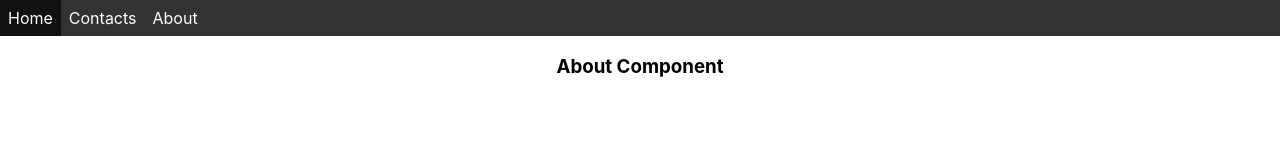
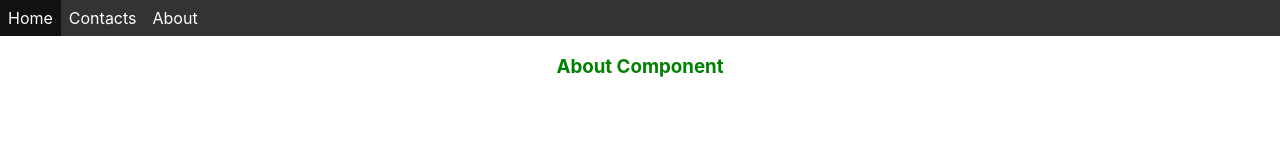
Before and after one commit to fthiagomedeiros/react-learning-project, a React (Create React App) app: page /about in a window 1280 px wide. Shown: the top 160 px of the page. Built offline with nearby package versions, Linux system fonts and the light colour scheme.

Commit message:
feat: using react router to navigation SPA

```diff
--- a/src/App.css
+++ b/src/App.css
@@ -2,3 +2,7 @@
   text-align: center;
   height: 100vh;
 }
+
+h3 {
+  color: green;
+}
--- a/src/components/about/About.js
+++ b/src/components/about/About.js
@@ -1,4 +1,5 @@
 import React, {Component} from 'react';
+import './about.css'
 
 class About extends Component {
     render() {
--- a/src/components/contacts/Contacts.js
+++ b/src/components/contacts/Contacts.js
@@ -1,4 +1,5 @@
 import React, {Component} from 'react';
+import './contacts.css'
 
 class Contacts extends Component {
     render() {
```
Also changed, not shown: src/components/about/about.css (added), src/components/contacts/contacts.css (added).
